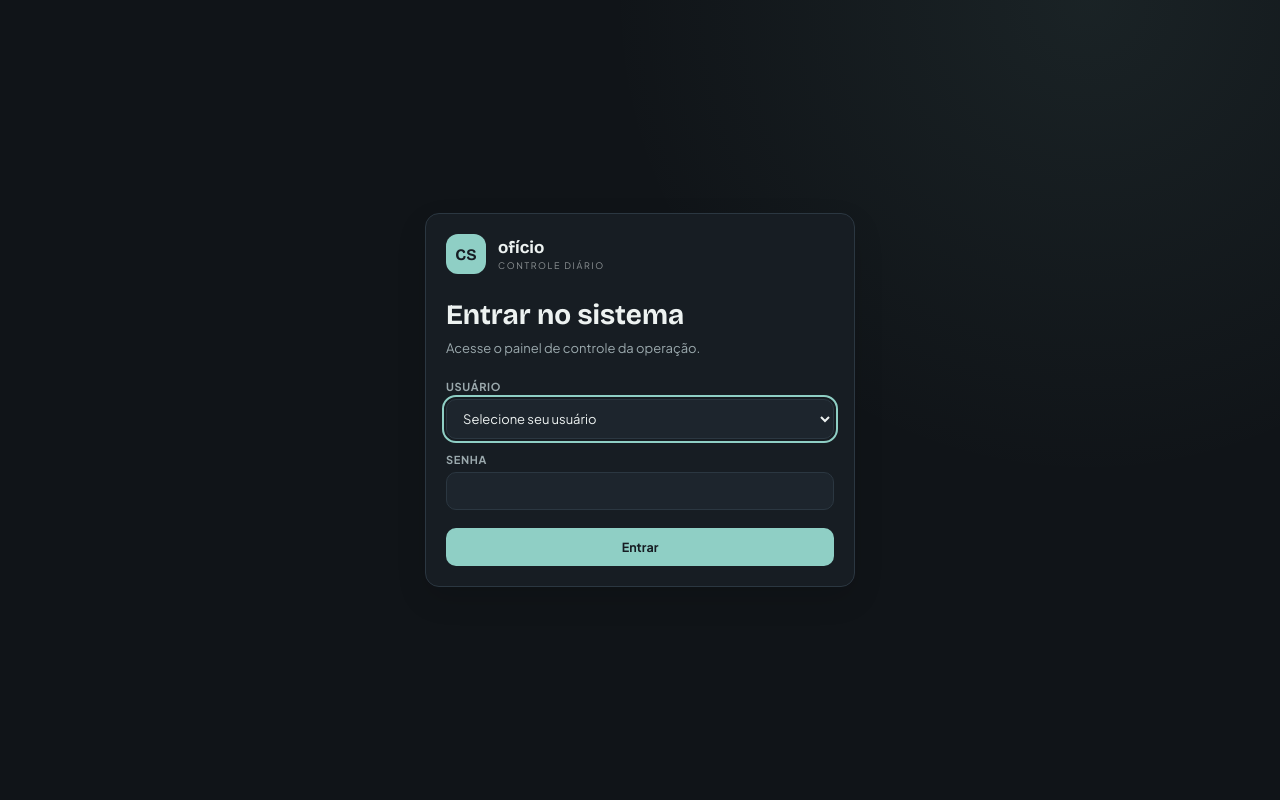
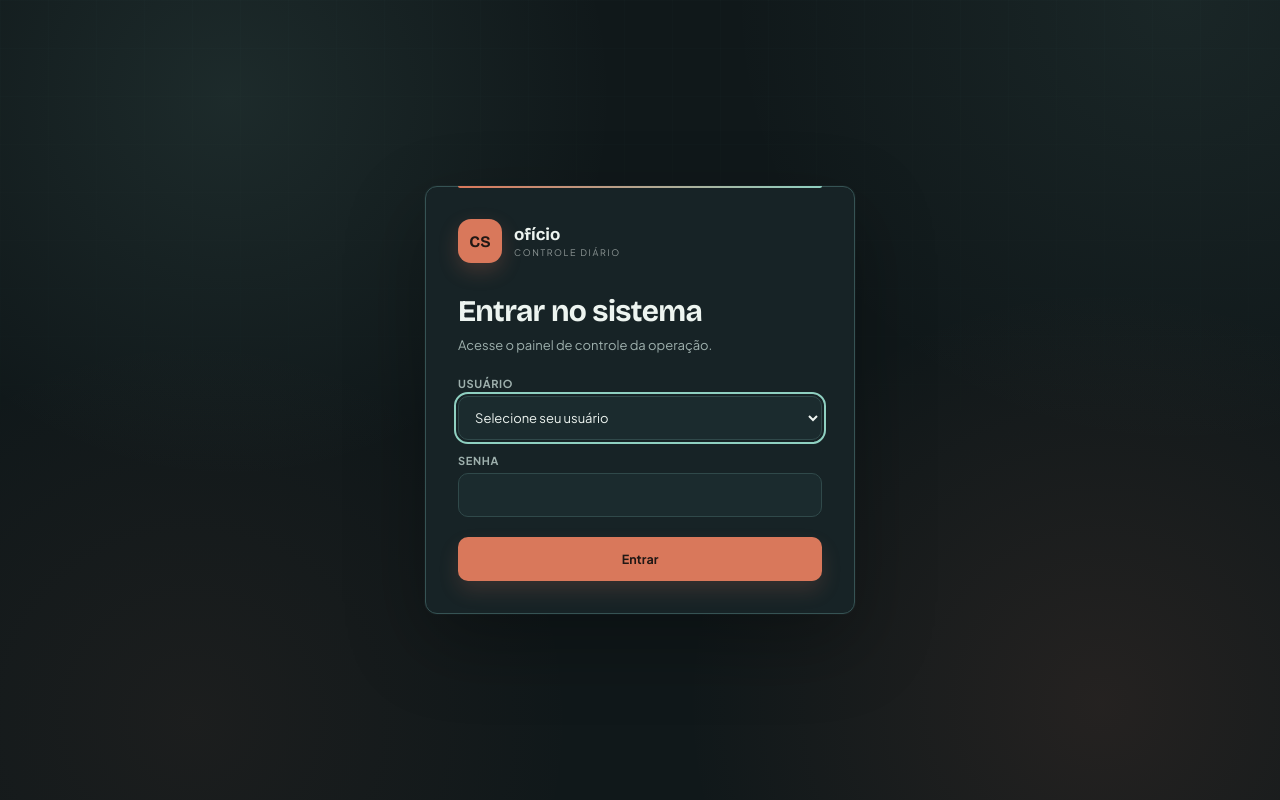
Before and after one commit to Kaua-santos/controle-servicos-python--2-, a FastAPI app: page /login in a window 1280 px wide. Run offline with FastAPI, Linux system fonts and the light colour scheme.

Commit message:
deixando mais bonito

```diff
--- a/static/style.css
+++ b/static/style.css
@@ -1,26 +1,26 @@
 @import url('https://fonts.googleapis.com/css2?family=Bricolage+Grotesque:wght@600;700&family=Plus+Jakarta+Sans:wght@400;500;600;700&family=DM+Mono:wght@400;500&display=swap');
 
 :root {
-  --background: #101418;
-  --card: #171d23;
-  --card-raised: #1d252d;
-  --border: #2b3741;
-  --foreground: #edf2f1;
-  --muted: #222c34;
-  --muted-foreground: #9ba9ad;
-  --primary: #8fcfc5;
-  --primary-foreground: #171d23;
-  --accent: #8fcfc5;
-  --accent-foreground: #a7e1d8;
-  --sidebar: #0b1014;
-  --sidebar-foreground: #d9e2e0;
-  --sidebar-border: #202b33;
-  --sidebar-accent: #1b2831;
-  --destructive: #e06a58;
+  --background: #10181a;
+  --card: #172326;
+  --card-raised: #1e2d30;
+  --border: #2b4142;
+  --foreground: #edf4f0;
+  --muted: #233336;
+  --muted-foreground: #9eb0ad;
+  --primary: #d9785b;
+  --primary-foreground: #211815;
+  --accent: #8fd0c1;
+  --accent-foreground: #a9e0d4;
+  --sidebar: #0b1113;
+  --sidebar-foreground: #dbe9e5;
+  --sidebar-border: #203436;
+  --sidebar-accent: #1a2d2f;
+  --destructive: #df6f5b;
   --destructive-foreground: #fff7f2;
-  --success: #65c487;
-  --success-bg: #173d2b;
-  --radius: 14px;
+  --success: #6bc78b;
+  --success-bg: #173d2d;
+  --radius: 12px;
   --font-display: 'Bricolage Grotesque', sans-serif;
   --font-sans: 'Plus Jakarta Sans', sans-serif;
   --font-mono: 'DM Mono', monospace;
@@ -34,7 +34,7 @@ body {
   font-family: var(--font-sans);
   background: var(--background);
   color: var(--foreground);
-  background-image: radial-gradient(circle at 85% 0%, rgba(143, 207, 197, .08), transparent 30rem);
+  background-image: radial-gradient(circle at 92% 0%, rgba(143, 208, 193, .08), transparent 28rem), radial-gradient(circle at 15% 90%, rgba(217, 120, 91, .06), transparent 24rem);
   min-height: 100vh;
   overflow-x: hidden;
 }
@@ -59,7 +60,7 @@ img, svg, video { max-width: 100%; height: auto; }
 .brand { display: flex; align-items: center; gap: 12px; margin-bottom: 40px; }
 .brand-icon {
   width: 40px; height: 40px; border-radius: 12px;
-  background: var(--accent); color: var(--primary-foreground);
+  background: var(--primary); color: var(--primary-foreground);
   display: flex; align-items: center; justify-content: center;
   font-weight: 700; font-family: var(--font-display);
 }
@@ -106,10 +107,10 @@ img, svg, video { max-width: 100%; height: auto; }
 .card {
   background: var(--card); border: 1px solid var(--border);
   border-radius: var(--radius); padding: 20px;
-  box-shadow: 0 12px 30px rgba(0, 0, 0, .12);
+  box-shadow: 0 10px 28px rgba(0, 0, 0, .16);
 }
 .card, .table-wrap, .tab-card, .note-card { transition: border-color .2s ease, transform .2s ease, box-shadow .2s ease; }
-.card:hover, .tab-card:hover, .note-card:hover { border-color: #42525d; box-shadow: 0 16px 34px rgba(0, 0, 0, .18); }
+.card:hover, .tab-card:hover, .note-card:hover { border-color: #456363; box-shadow: 0 16px 34px rgba(0, 0, 0, .24); }
 .grid-4 { display: grid; grid-template-columns: repeat(4, 1fr); gap: 16px; }
 .grid-2 { display: grid; grid-template-columns: 1.4fr 1fr; gap: 18px; }
 @media (max-width: 1000px) { .grid-4 { grid-template-columns: repeat(2, 1fr); } .grid-2 { grid-template-columns: 1fr; } }
@@ -346,14 +353,71 @@ form.inline { display: inline; }
 .modal-actions { grid-column: 1 / -1; display: flex; justify-content: flex-end; gap: 10px; margin-top: 8px; }
 @keyframes modal-in { from { opacity: 0; transform: translateY(8px) scale(.98); } to { opacity: 1; transform: translateY(0) scale(1); } }
 
-.login-page { min-height: 100vh; display: grid; place-items: center; padding: 20px; }
-.login-card { width: min(100%, 430px); }
-.login-card .brand { margin-bottom: 24px; }
-.login-card h1 { font-family: var(--font-display); margin: 0 0 8px; font-size: 28px; }
+.login-page {
+  min-height: 100vh;
+  display: grid;
+  place-items: center;
+  padding: 28px 20px;
+  position: relative;
+  overflow: hidden;
+  background: radial-gradient(circle at 18% 12%, rgba(143, 208, 193, .10), transparent 24rem), radial-gradient(circle at 86% 88%, rgba(217, 120, 91, .10), transparent 26rem);
+}
+.login-page::before {
+  content: '';
+  position: absolute;
+  inset: 0;
+  opacity: .18;
+  background-image: linear-gradient(rgba(143, 208, 193, .08) 1px, transparent 1px), linear-gradient(90deg, rgba(143, 208, 193, .08) 1px, transparent 1px);
+  background-size: 48px 48px;
+  mask-image: linear-gradient(to bottom, black, transparent 78%);
+  pointer-events: none;
+}
+.login-card {
+  width: min(100%, 430px);
+  position: relative;
+  z-index: 1;
+  padding: 32px;
+  border-color: #365354;
+  box-shadow: 0 28px 80px rgba(0, 0, 0, .30), 0 0 0 1px rgba(143, 208, 193, .04);
+  animation: login-in .45s ease-out both;
+}
+.login-card::before {
+  content: '';
+  position: absolute;
+  top: -1px;
+  left: 32px;
+  right: 32px;
+  height: 2px;
+  border-radius: 0 0 6px 6px;
+  background: linear-gradient(90deg, var(--primary), var(--accent));
+}
+.login-card .brand { margin-bottom: 30px; }
+.login-card .brand-icon { width: 44px; height: 44px; border-radius: 13px; box-shadow: 0 8px 20px rgba(217, 120, 91, .22); }
+.login-card h1 { font-family: var(--font-display); margin: 0 0 8px; font-size: 30px; letter-spacing: -.02em; }
 .login-card .page-desc { margin: 0 0 24px; }
 .login-card .field + .field { margin-top: 14px; }
-.login-card .btn { width: 100%; justify-content: center; margin-top: 18px; }
+.login-card .input { min-height: 44px; background: #1b2b2e; border-color: #30494a; }
+.login-card .input:hover { border-color: #4a6968; }
+.login-card .btn { width: 100%; justify-content: center; margin-top: 20px; min-height: 44px; box-shadow: 0 10px 20px rgba(217, 120, 91, .16); }
 .login-error { padding: 10px 12px; border-radius: 10px; background: #4b2420; color: #ffb2a4; font-size: 12px; margin-bottom: 14px; }
+@keyframes login-in { from { opacity: 0; transform: translateY(10px); } to { opacity: 1; transform: translateY(0); } }
+
+@media (max-width: 480px) {
+  .login-page { padding: 18px 14px; }
+  .login-card { padding: 26px 20px 22px; }
+  .login-card::before { left: 20px; right: 20px; }
+  .login-card .brand { margin-bottom: 24px; }
+  .login-card h1 { font-size: 27px; }
+}
+
+@media (max-height: 650px) and (min-width: 481px) {
+  .login-page { padding: 16px 20px; }
+  .login-card { padding: 24px 28px 22px; }
+  .login-card .brand { margin-bottom: 20px; }
+  .login-card h1 { font-size: 27px; }
+  .login-card .page-desc { margin-bottom: 18px; }
+  .login-card .input, .login-card .btn { min-height: 40px; }
+}
 
 @media (max-width: 760px) {
   .layout { display: block; }
--- a/templates/base.html
+++ b/templates/base.html
@@ -5,7 +5,7 @@
   <meta name="viewport" content="width=device-width, initial-scale=1.0">
   <title>{% block title %}Controle de Serviços{% endblock %}</title>
   <link rel="icon" type="image/svg+xml" href="/static/favicon.svg">
-  <link rel="stylesheet" href="/static/style.css?v=history-3">
+  <link rel="stylesheet" href="/static/style.css?v=dark-5">
 </head>
 <body>
   <div class="layout">
--- a/templates/login.html
+++ b/templates/login.html
@@ -5,7 +5,7 @@
   <meta name="viewport" content="width=device-width, initial-scale=1.0">
   <title>Entrar · Controle de Serviços</title>
   <link rel="icon" type="image/svg+xml" href="/static/favicon.svg">
-  <link rel="stylesheet" href="/static/style.css?v=responsive-2">
+  <link rel="stylesheet" href="/static/style.css?v=login-6">
 </head>
 <body>
   <main class="login-page">
```
Also changed, not shown: other parts of static/style.css (+19 -12 lines).
